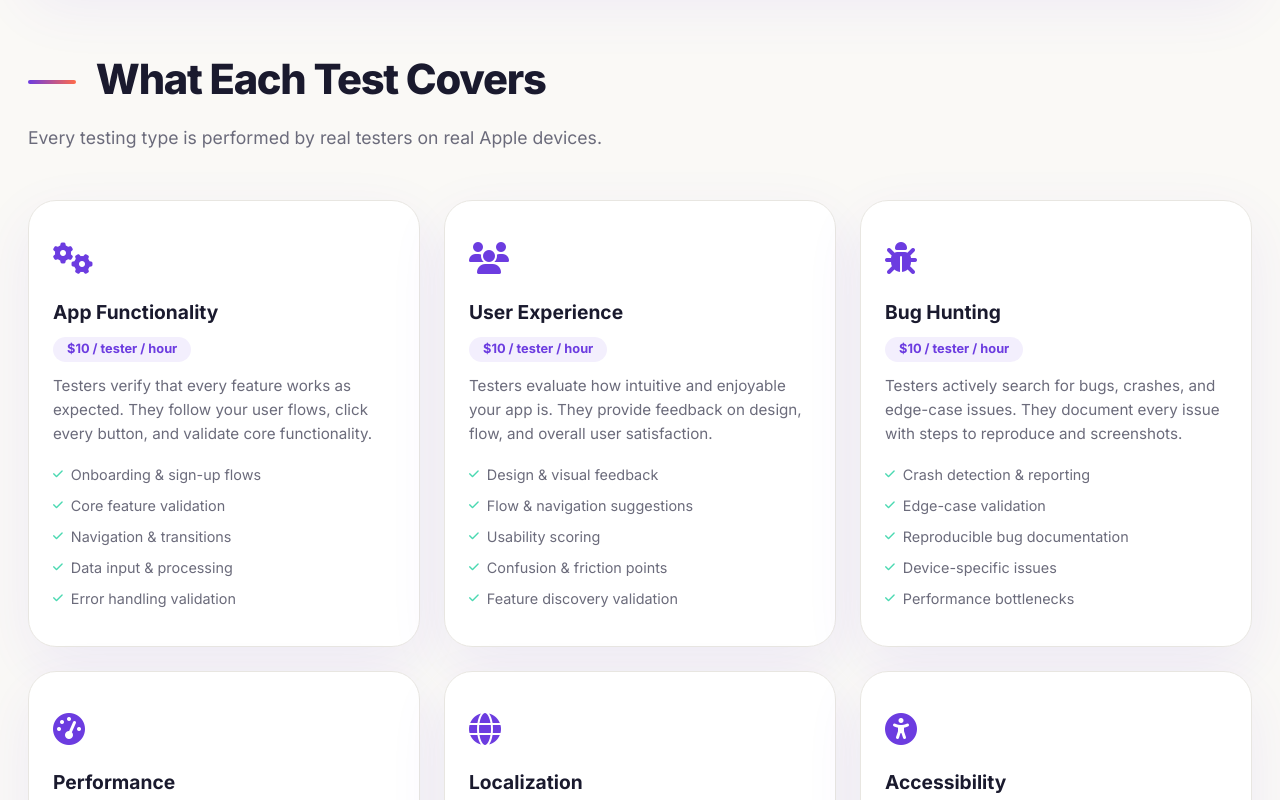
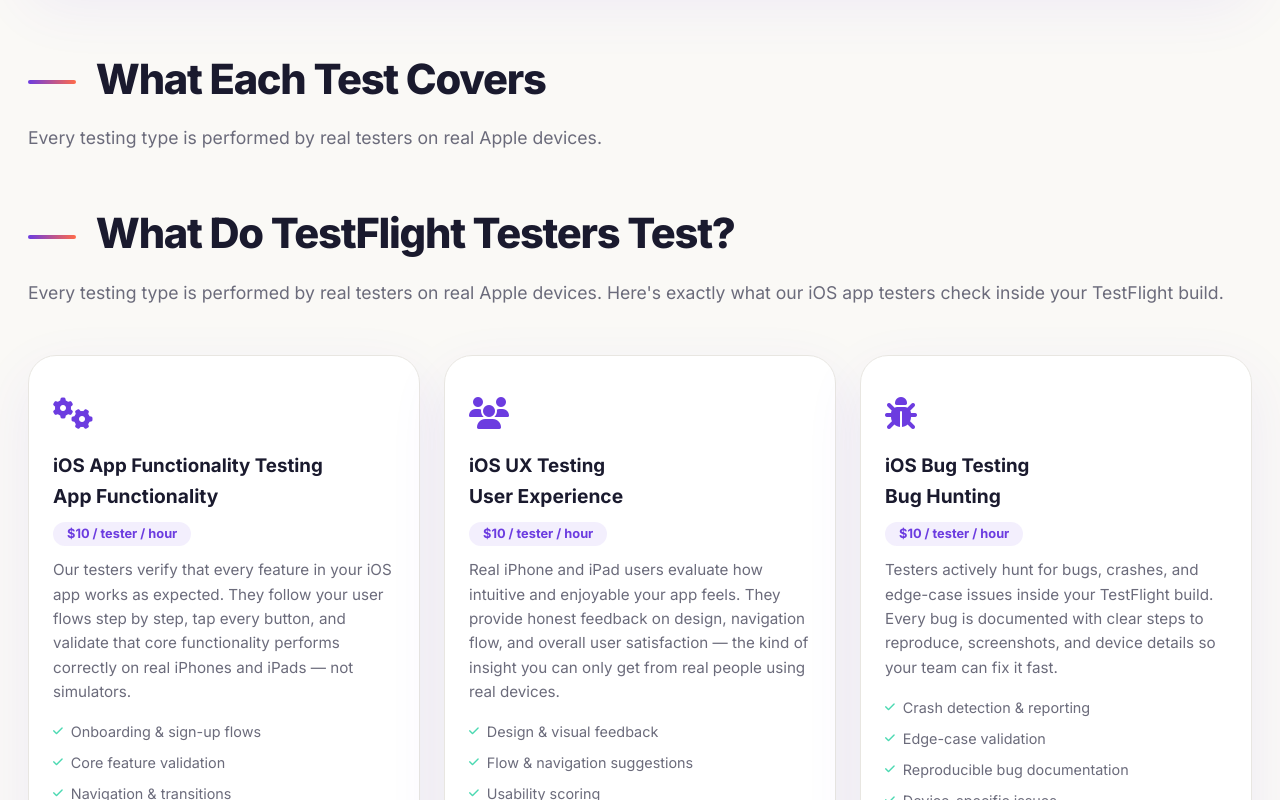
Before and after one commit to RealAppTesters/testflight-testers, a Next.js app: page / in a window 1280 px wide. Shown: the part 2000-2800 px from the top of the page. Built offline with nearby package versions, Linux system fonts and the light colour scheme.

Commit message:
Update TestingTypes.tsx

```diff
--- a/components/TestingTypes.tsx
+++ b/components/TestingTypes.tsx
@@ -1,11 +1,14 @@
+import Link from "next/link";
+
 export default function TestingTypes() {
   const types = [
     {
       icon: "fa-cogs",
+      h3: "iOS App Functionality Testing",
       title: "App Functionality",
       price: "$10 / tester / hour",
       description:
-        "Testers verify that every feature works as expected. They follow your user flows, click every button, and validate core functionality.",
+        "Our testers verify that every feature in your iOS app works as expected. They follow your user flows step by step, tap every button, and validate that core functionality performs correctly on real iPhones and iPads — not simulators.",
       items: [
         "Onboarding & sign-up flows",
         "Core feature validation",
@@ -16,10 +19,11 @@
     },
     {
       icon: "fa-users",
+      h3: "iOS UX Testing",
       title: "User Experience",
       price: "$10 / tester / hour",
       description:
-        "Testers evaluate how intuitive and enjoyable your app is. They provide feedback on design, flow, and overall user satisfaction.",
+        "Real iPhone and iPad users evaluate how intuitive and enjoyable your app feels. They provide honest feedback on design, navigation flow, and overall user satisfaction — the kind of insight you can only get from real people using real devices.",
       items: [
         "Design & visual feedback",
         "Flow & navigation suggestions",
@@ -30,10 +34,11 @@
     },
     {
       icon: "fa-bug",
+      h3: "iOS Bug Testing",
       title: "Bug Hunting",
       price: "$10 / tester / hour",
       description:
-        "Testers actively search for bugs, crashes, and edge-case issues. They document every issue with steps to reproduce and screenshots.",
+        "Testers actively hunt for bugs, crashes, and edge-case issues inside your TestFlight build. Every bug is documented with clear steps to reproduce, screenshots, and device details so your team can fix it fast.",
       items: [
         "Crash detection & reporting",
         "Edge-case validation",
@@ -44,10 +49,11 @@
     },
     {
       icon: "fa-tachometer-alt",
+      h3: "iPhone Performance Testing",
       title: "Performance",
       price: "$10 / tester / hour",
       description:
-        "Testers measure and report on app speed, responsiveness, and resource usage across different devices and conditions.",
+        "We measure how your iOS app performs under real-world conditions. Testers report on launch speed, responsiveness, memory usage, and battery impact across multiple iPhone and iPad models so you can optimize before launch.",
       items: [
         "App launch time",
         "Screen transition speed",
@@ -58,10 +64,11 @@
     },
     {
       icon: "fa-globe",
+      h3: "iOS Localization Testing",
       title: "Localization",
       price: "$10 / tester / hour",
       description:
-        "Testers verify that your app works correctly in different languages and regions. They check translations, formatting, and cultural nuances.",
+        "Our testers verify your iOS app works correctly across different languages and regions. They check translation accuracy, date and number formatting, text truncation, and cultural appropriateness before you ship globally.",
       items: [
         "Translation accuracy",
         "Date & time formatting",
@@ -72,10 +79,11 @@
     },
     {
       icon: "fa-universal-access",
+      h3: "iOS Accessibility Testing",
       title: "Accessibility",
       price: "$10 / tester / hour",
       description:
-        "Testers ensure your app is usable by everyone, including people with disabilities. They test with VoiceOver, Dynamic Type, and more.",
+        "We test your iOS app with VoiceOver, Dynamic Type, and other accessibility features to ensure it's usable by everyone. Accessibility is not just good practice — it expands your audience and helps with App Store approval.",
       items: [
         "VoiceOver compatibility",
         "Dynamic Type scaling",
@@ -87,20 +95,42 @@
   ];
 
   return (
+    <section>
+      <h2 className="section-title">
+        <span className="stripe"></span> What Do TestFlight Testers Test?
+      </h2>
+      <p className="section-sub">
+        Every testing type is performed by real testers on real Apple devices.
+        Here's exactly what our iOS app testers check inside your TestFlight build.
+      </p>
+
       <div className="testing-types-grid">
         {types.map((type, index) => (
           <div className="testing-type-card" key={index}>
-          <div className="icon"><i className={`fas ${type.icon}`}></i></div>
+            <div className="icon">
+              <i className={`fas ${type.icon}`}></i>
+            </div>
+            <h3 className="testing-type-h3">{type.h3}</h3>
             <h4>{type.title}</h4>
             <div className="price-badge">{type.price}</div>
             <p>{type.description}</p>
             <ul>
               {type.items.map((item, i) => (
-              <li key={i}><i className="fas fa-check"></i> {item}</li>
+                <li key={i}>
+                  <i className="fas fa-check"></i> {item}
+                </li>
               ))}
             </ul>
           </div>
         ))}
       </div>
+
+      <p className="testing-types-cta">
+        Want to know more about hiring professional testers?{" "}
+        <Link href="/testflight-testers" className="testing-types-link">
+          Read our full TestFlight testers guide →
+        </Link>
+      </p>
+    </section>
   );
 }
```
Lines whose indentation alone changed are shown as unchanged.
